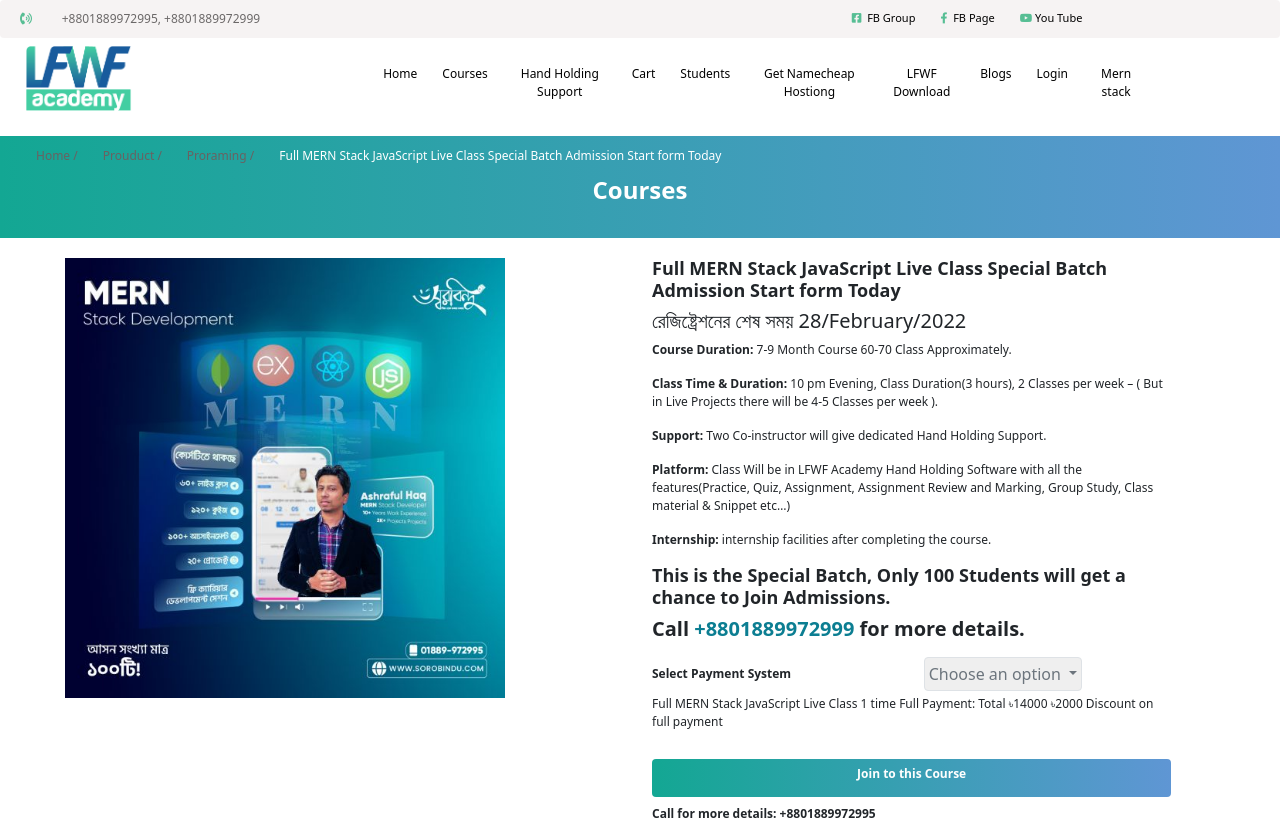
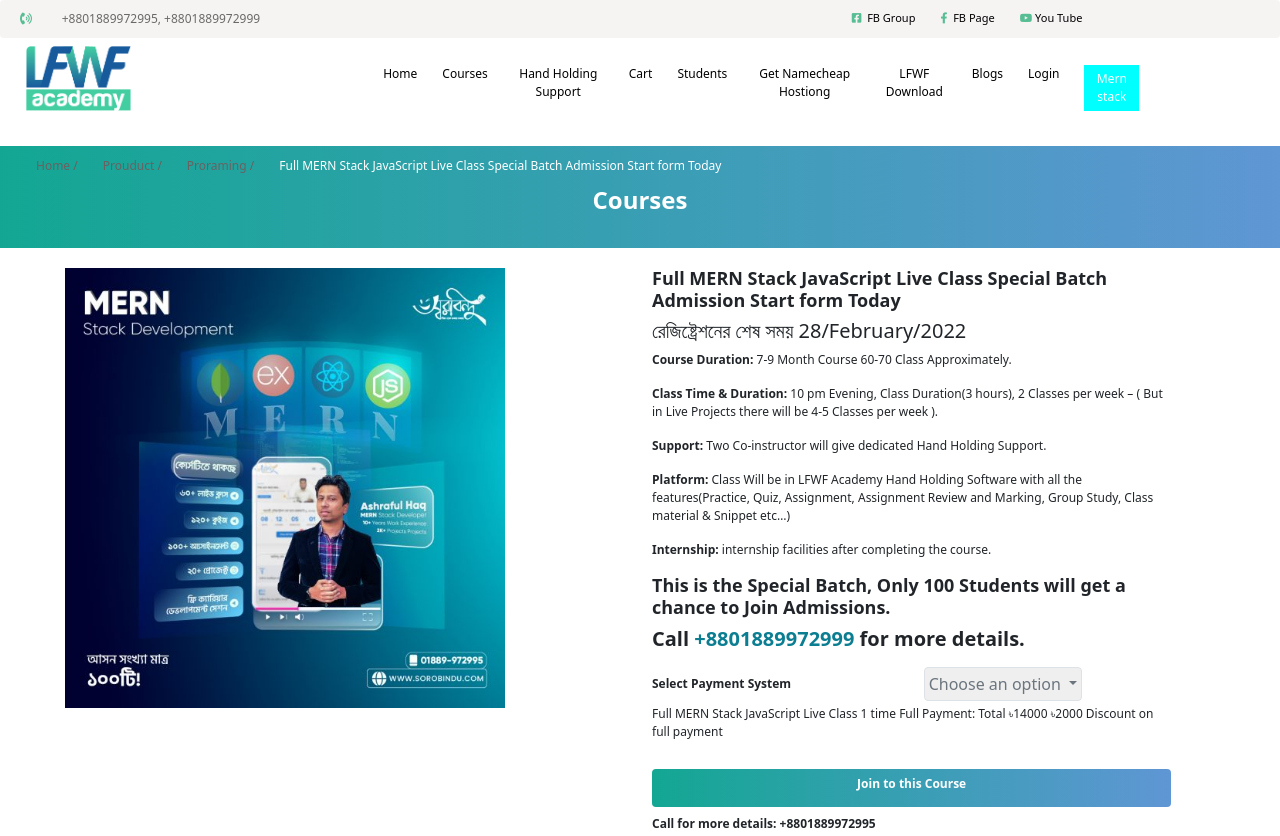
Before and after one commit to anis520/lfwf-Academy, a plain HTML site: page index.html in a window 1280 px wide. Shown: the top 836 px of the page. Drawn offline with Linux system fonts and the light colour scheme.

Commit message:
nav last item adding

```diff
--- a/index.html
+++ b/index.html
@@ -43,7 +43,7 @@
                 <li>LFWF Download</li>
                 <li>Blogs</li>
                 <li>Login</li>
-                <li>Mern stack</li>
+                <li class="nia">Mern stack</li>
             </ul>
 
 
--- a/style.css
+++ b/style.css
@@ -177,7 +177,17 @@
 }
 
 
+.nia{
+    background-color: aqua;
+    color: white;
+    padding: 5px;
 
+
+}
+.nia:hover{overflow: hidden;
+    background-color: blue;
+    color: chartreuse;
+}
 
 .menu-bar ul li::after{
     content: '';
```
